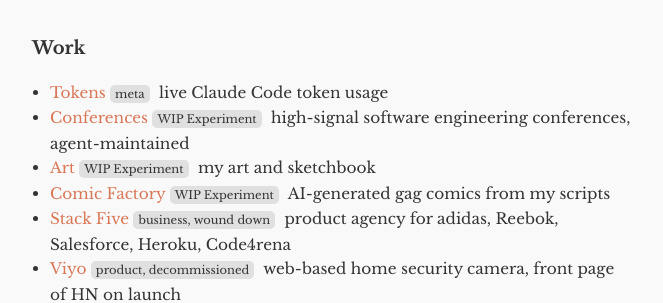
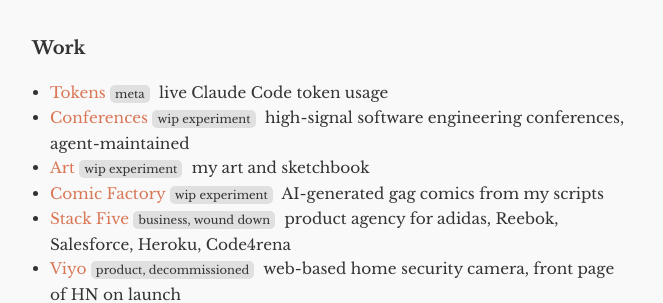
Before and after one commit to geoffchan23/geoffchan23.github.io, a Jekyll site: the page built from index.html, in a window 1280 px wide. Shown: the part 526-829 px from the top of the page, without its empty margins (308-971 px from the left). Built offline with Jekyll 4.4.1, drawn with Linux system fonts in a browser that asks for light colours.

Commit message:
home: lowercase wip experiment tag to match convention
Co-Authored-By: Claude Opus 4.7 (1M context) <noreply@anthropic.com>

```diff
--- a/index.html
+++ b/index.html
@@ -24,9 +24,9 @@ description: Geoff Chan is Head of Product & AI at Raven.ai, building agentic sy
         <h2>Work</h2>
         <ul>
             <li><a href="/tokens/">Tokens</a> <span class="tag">meta</span> live Claude Code token usage</li>
-            <li><a href="/conferences/">Conferences</a> <span class="tag">WIP Experiment</span> high-signal software engineering conferences, agent-maintained</li>
-            <li><a href="/art/">Art</a> <span class="tag">WIP Experiment</span> my art and sketchbook</li>
-            <li><a href="/comics/">Comic Factory</a> <span class="tag">WIP Experiment</span> AI-generated gag comics from my scripts</li>
+            <li><a href="/conferences/">Conferences</a> <span class="tag">wip experiment</span> high-signal software engineering conferences, agent-maintained</li>
+            <li><a href="/art/">Art</a> <span class="tag">wip experiment</span> my art and sketchbook</li>
+            <li><a href="/comics/">Comic Factory</a> <span class="tag">wip experiment</span> AI-generated gag comics from my scripts</li>
             <li><a href="https://stackfive.io">Stack Five</a> <span class="tag">business, wound down</span> product agency for adidas, Reebok, Salesforce, Heroku, Code4rena</li>
             <li><a href="#">Viyo</a> <span class="tag">product, decommissioned</span> web-based home security camera, front page of HN on launch</li>
             <li><a href="https://reactlibraries.com">React Libraries</a> <span class="tag">community</span> community-curated React libraries, 13K+ monthly impressions at peak</li>
```
